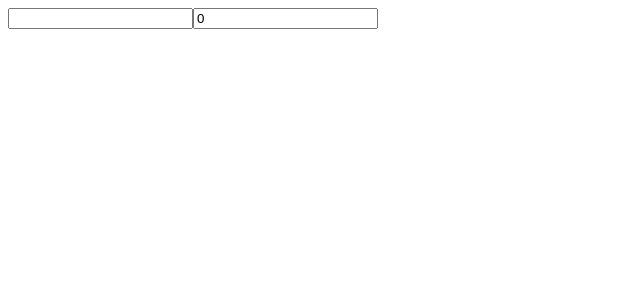
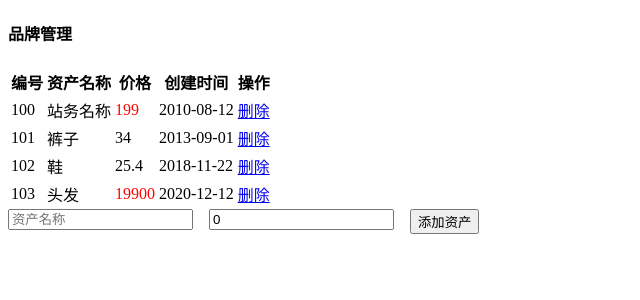
Before and after one commit to Disney-Laws/vuedemo, a Vue app in the folder vueday4/: page / in a window 1280 px wide. Shown: the top 300 px of the page, without its empty margins (0-640 px from the left). Built offline with nearby package versions, Linux system fonts and the light colour scheme.

Commit message:
品牌管理时间格式化

```diff
--- a/vueday4/src/App.vue
+++ b/vueday4/src/App.vue
@@ -1,49 +1,155 @@
 <template>
-  <div>
-    <input type="text" v-model="user.name">
-    <input type="text" v-model="user.age">
+  <div id="app">
+    <div class="container">
+      <!-- 顶部框模块 -->
+      <div class="form-group">
+        <div class="input-group">
+          <h4>品牌管理</h4>
+        </div>
+      </div>
+
+      <!-- 数据表格 -->
+      <table class="table table-bordered table-hover mt-2">
+        <thead>
+          <tr>
+            <th>编号</th>
+            <th>资产名称</th>
+            <th>价格</th>
+            <th>创建时间</th>
+            <th>操作</th>
+          </tr>
+        </thead>
+        <tbody>
+          <tr v-for="item in list" :key="item.id">
+            <td>{{ item.id }}</td>
+            <td>{{ item.name || "站务名称" }}</td>
+
+            <!-- 如果价格超过100，就有red这个类 -->
+            <td :class="{ red: item.price > 100 }">{{ item.price }}</td>
+            <td>{{ item.time | formatDate}}</td>
+            <td><a href="#" @click.prevent="del(item.id)">删除</a></td>
+          </tr>
+          <!-- <tr style="background-color: #EEE">
+              <td>统计:</td>
+              <td colspan="2">总价钱为: 0</td>
+              <td colspan="2">平均价: 0</td>
+          </tr> -->
+        </tbody>
+        <!--
+        <tfoot >
+          <tr>
+            <td colspan="5" style="text-align: center">暂无数据</td>
+          </tr>
+        </tfoot>
+            -->
+      </table>
+
+      <!-- 添加资产 -->
+      <form class="form-inline" style="display: flex">
+        <div class="form-group">
+          <div class="input-group">
+            <input
+              type="text"
+              class="form-control"
+              placeholder="资产名称"
+              v-model.trim="name"
+            />
+          </div>
+        </div>
+        &nbsp;&nbsp;&nbsp;&nbsp;
+        <div class="form-group">
+          <div class="input-group">
+            <input
+              type="text"
+              class="form-control"
+              placeholder="价格"
+              v-model="price"
+            />
+          </div>
+        </div>
+        &nbsp;&nbsp;&nbsp;&nbsp;
+        <!-- 阻止表单提交 -->
+        <button class="btn btn-primary" @click.prevent="addFn">添加资产</button>
+      </form>
+    </div>
   </div>
 </template>
 
 <script>
+// 1. 明确需求
+// 2. 标签+样式+默认数据
+// 3. 下载bootstrap, main.js引入bootstrap.css
+// 4. 把list数组 - 铺设表格
+// 5. 修改价格颜色
+
+// 1. 新增zichan
+// 2. 点击事件绑定
+// 3. 给表 单绑定变量
+// 4. 非空判断
+//
+import moment from "moment";
+
 export default {
-  data(){
+  data() {
     return {
-      user: {
-        name: "",
-        age: 0
+      list: [
+        { id: 100, price: 199, time: new Date("2010-08-12") },
+        { id: 101, name: "裤子", price: 34, time: new Date("2013-09-01") },
+        { id: 102, name: "鞋", price: 25.4, time: new Date("2018-11-22") },
+        { id: 103, name: "头发", price: 19900, time: new Date("2020-12-12") },
+      ],
+      name: "",
+      price: 0,
+    };
+  },
+  methods: {
+    addFn() {
+      // 新增数据
+      // 非空判断
+      if (this.name == "" || this.price == 0) {
+        return alert("Please enter");
       }
-    }
+      const id = this.list[this.list.length - 1]
+        ? this.list[this.list.length - 1].id + 1
+        : 100;
+      this.list.push({
+        // id 怎么处理
+        // 取数组的最后一个对象里的id
+        // 在加1
+        // id: id,
+        id,
+        name: this.name,
+        price: this.price,
+        time: new Date(),
+      });
+      this.name = "";
+      this.price = 0;
+    },
+    del(id) {
+      // const index = this.list.findIndex((ele) => {
+      //   return id == ele.id; // 传递过来的id === ele.id
+      // });
+      const index = this.list.findIndex((ele) => id == ele.id);
+      console.log(index);
+      this.list.splice(index, 1);
+    },
+    // 删除
+    // 绑定点击事件
+    // 事件 接收这条数据对应的id
+    // 根据id找到对应的数据
+    // findIndex ==> 对应的数据的索引号
+    // 数组删除对应的数据 ==> splice(索引号，删除的个数)
   },
-  // 目标: 侦听对象
-  /*
-  语法:
-    watch: {
-      变量名 (newVal, oldVal){
-        // 变量名对应值改变这里自动触发
-      },
-      变量名: {
-        handler(newVal, oldVal){
-
-        },
-        deep: true, // 深度侦听(对象里面层的值改变)
-        immediate: true // 立即侦听(网页打开handler执行一次)
-      }
-    }
-  */
-  watch: {
-    user: {
-      handler(newVal, oldVal){
-        // user里的对象
-        console.log(newVal, oldVal);
-      },
-      deep: true,
-      immediate: true
-    }
-  }
-}
+  filters: {
+    formatDate(val) {
+      return moment(val).format("YYYY-MM-DD");
+    },
+  },
+};
 </script>
 
 <style>
-
+.red {
+  color: red;
+}
 </style>
```
